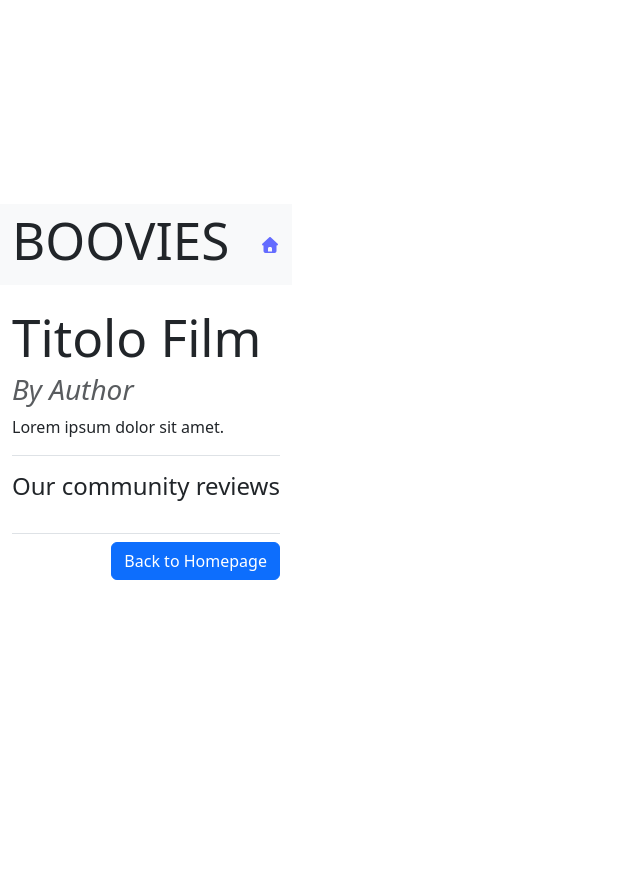
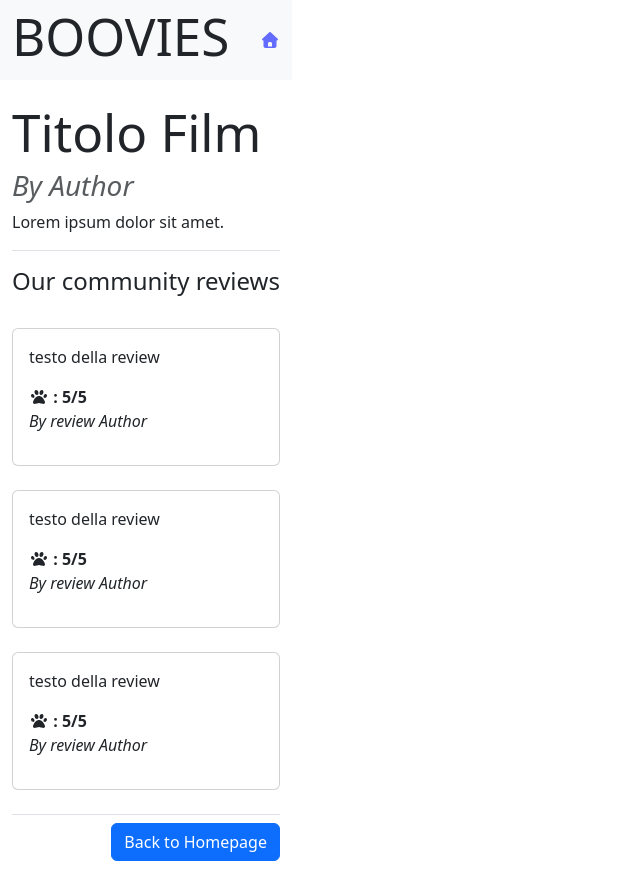
Before and after one commit to valegab17/webapp-react, a React (Vite) app: page /movies/1 in a window 1280 px wide. Shown: the whole page, without its empty margins (0-640 px from the left). Before the commit the page ends 800 px from the top, so only its background shows below. Built offline with nearby package versions, Linux system fonts and the light colour scheme.

Commit message:
feat: elaborazione movie + style: aggiunte piccole icone per MovieReview + fix: typo del nome moviereview.jsx

```diff
--- /dev/null
+++ b/src/components/MovieReview.jsx
@@ -0,0 +1,26 @@
+import { Link } from "react-router-dom"
+import { FontAwesomeIcon } from "@fortawesome/react-fontawesome"
+
+//importo le icon
+import { faPaw } from "@fortawesome/free-solid-svg-icons"
+function MovieReview() {
+
+
+    return (
+        <>
+            <div className="card mb-4">
+            <div className="card-body">
+                <p className="card-text">
+                    testo della review
+                </p>
+                <strong><FontAwesomeIcon icon={faPaw} /> : 5/5</strong>
+                <address><i>By review Author</i></address>
+            </div>
+            </div>
+
+
+        </>
+    )
+}
+
+export default MovieReview
--- a/src/pages/MoviePage.jsx
+++ b/src/pages/MoviePage.jsx
@@ -1,5 +1,6 @@
 import { Link } from "react-router-dom"
-
+//import component lista reviews
+import MovieReview from "../components/MovieReview"
 function MoviePage() {
 
 
@@ -15,6 +16,9 @@ function MoviePage() {
             <h4>Our community reviews</h4>
         </header>
     {/* Qui ci andranno le recensioni */}
+    <MovieReview/>
+    <MovieReview/>
+    <MovieReview/>
 
 
         </section>
```
Also changed, not shown: src/components/MovieRewiew.jsx (deleted).
